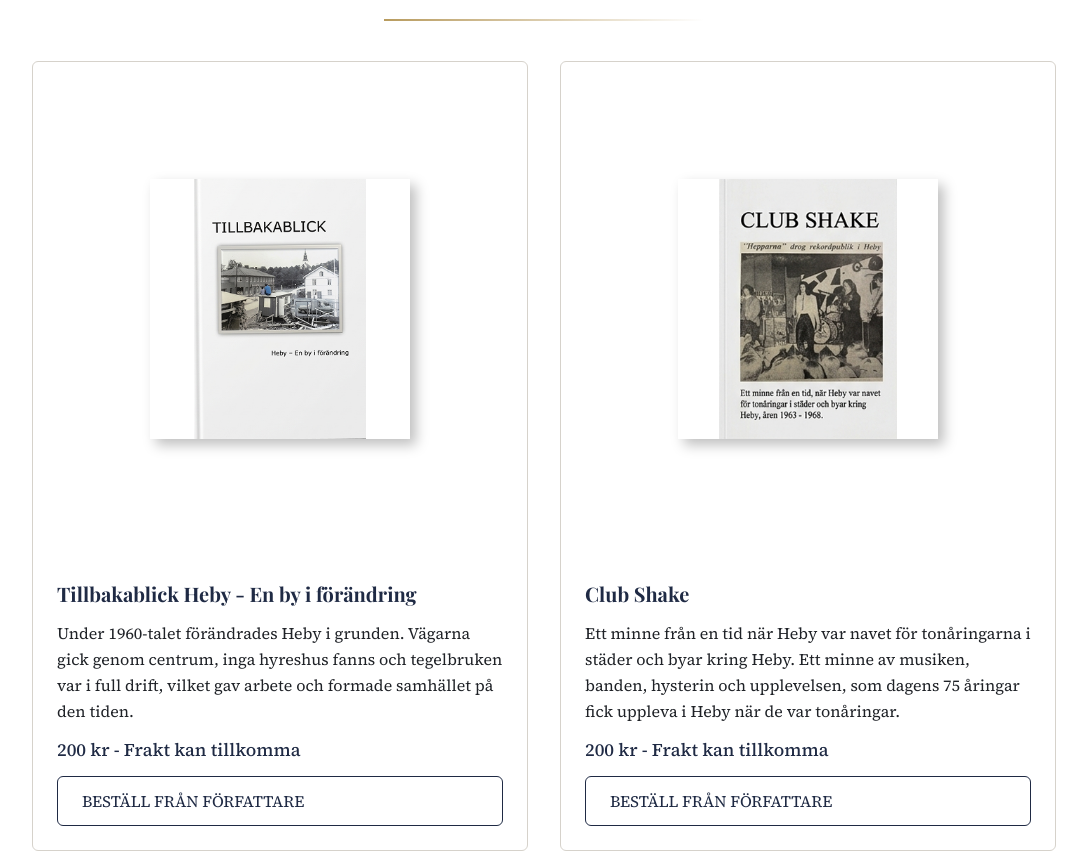
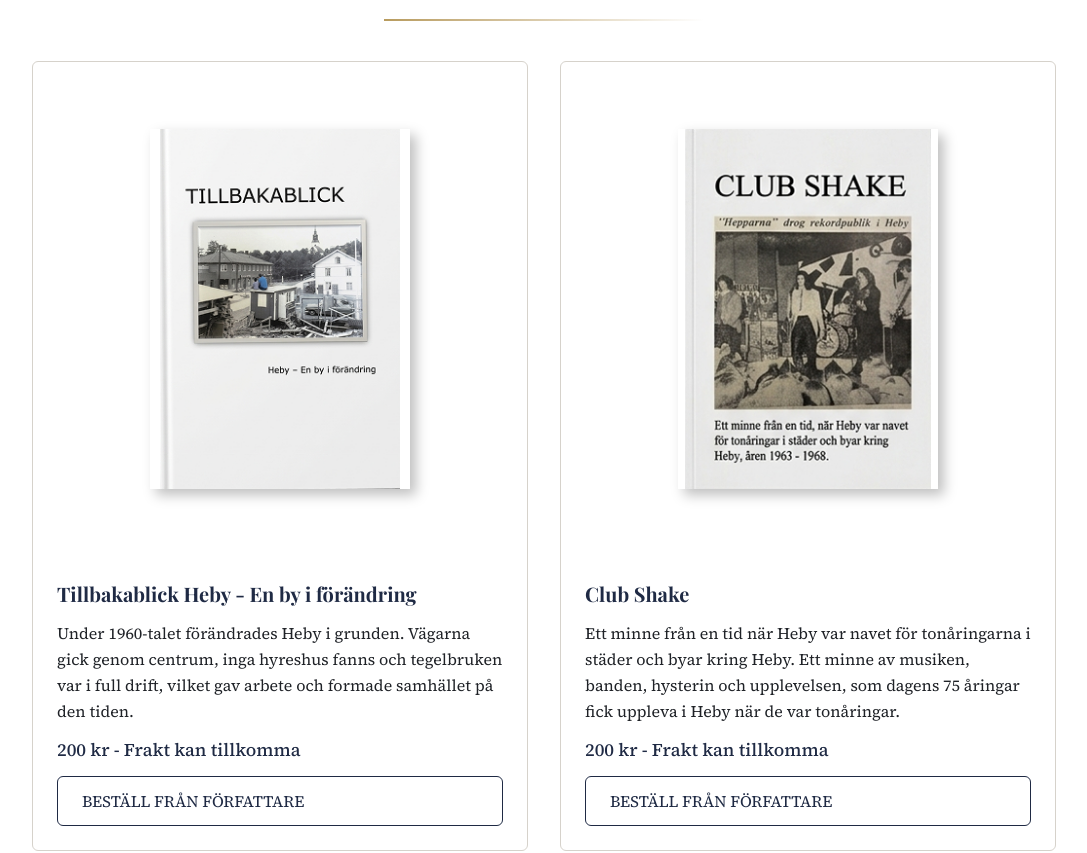
Before and after one commit to jennymakki/anderseklund, a Next.js app: page / in a window 1280 px wide. Shown: the part 1301-2154 px from the top of the page, without its empty margins (96-1183 px from the left). Built offline with nearby package versions, Linux system fonts and the light colour scheme; a web font is replaced by a local one.

Commit message:
changed img height

```diff
--- a/app/components/ui/BookCard.tsx
+++ b/app/components/ui/BookCard.tsx
@@ -24,7 +24,7 @@ export function BookCard({ book, onSelectBook }: Props) {
       w-full
       h-full
       max-w-[260px]
-      max-h-[260px]
+      max-h-[360px]
       object-contain
       mx-auto
       block
```
Lines whose indentation alone changed are shown as unchanged.
